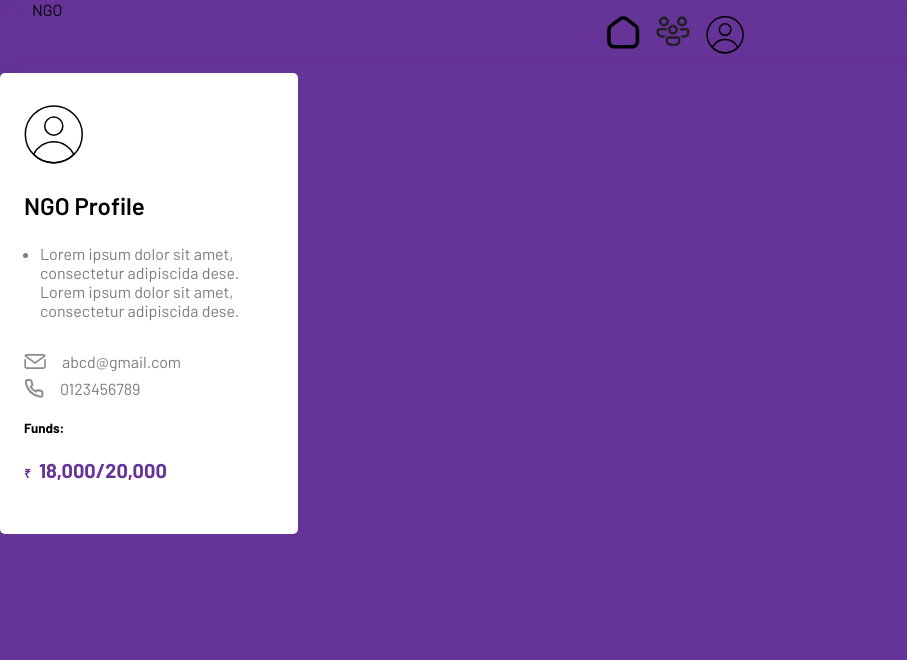
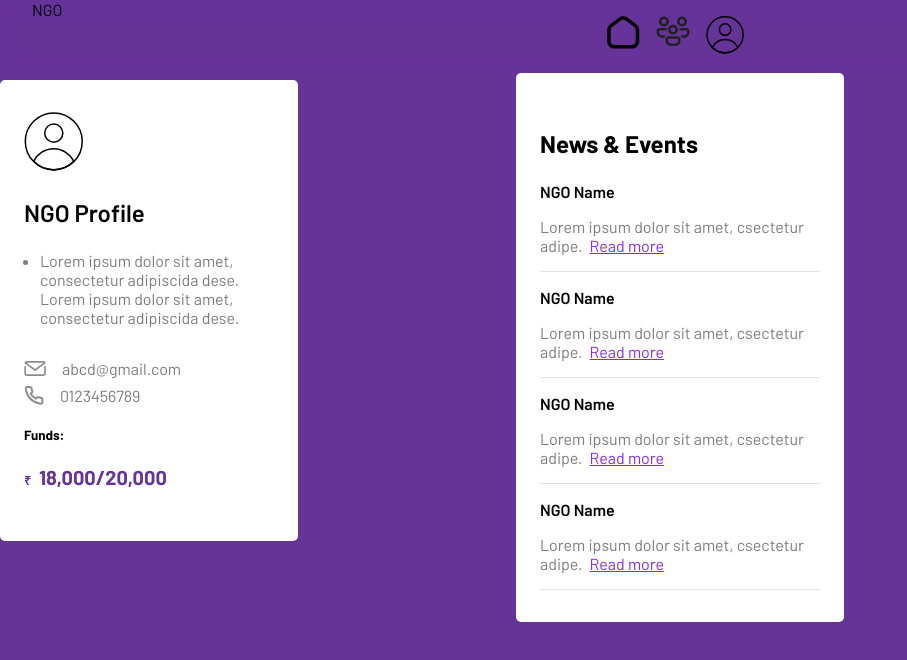
Before and after one commit to jash139/TRINIT_Techbusters_DEV_Frontend, a Nuxt app: page / in a window 1280 px wide. Shown: the top 660 px of the page, without its empty margins (0-907 px from the left). Built offline with nearby package versions, Linux system fonts and the light colour scheme.

Commit message:
Add HomePage and NewsEventsCard

```diff
--- /dev/null
+++ b/components/Home/HomePage.vue
@@ -0,0 +1,34 @@
+<template>
+  <div>
+    <the-nav-bar />
+    <div class="home-page">
+      <div class="profile-card">
+        <NGOProfileCard />
+      </div>
+      <div class="news-events-card">
+        <NewsEventsCard />
+      </div>
+    </div>
+  </div>
+</template>
+
+<script>
+import NGOProfileCard from "../ProfileCards/NGOProfileCard.vue";
+import TheNavBar from "../TheNavBar.vue";
+export default {
+  components: { TheNavBar, NGOProfileCard },
+};
+</script>
+
+<style scoped>
+.home-page {
+  display: grid;
+  grid-template-columns: auto auto auto;
+  max-width: 1300px;
+  margin: auto;
+}
+.profile-card {
+  position: sticky;
+  top: 10vh;
+}
+</style>
--- /dev/null
+++ b/components/NewsEventsCard/NewsEventsCard.vue
@@ -0,0 +1,67 @@
+<template>
+  <div class="news-events-card">
+    <h3 class="heading">News & Events</h3>
+    <div class="events">
+      <div class="event">
+        <p class="name">NGO Name</p>
+        <p class="news">
+          Lorem ipsum dolor sit amet, csectetur adipe.
+          <span class="read-more-btn">Read more</span>
+        </p>
+      </div>
+      <div class="event">
+        <p class="name">NGO Name</p>
+        <p class="news">
+          Lorem ipsum dolor sit amet, csectetur adipe.
+          <span class="read-more-btn">Read more</span>
+        </p>
+      </div>
+      <div class="event">
+        <p class="name">NGO Name</p>
+        <p class="news">
+          Lorem ipsum dolor sit amet, csectetur adipe.
+          <span class="read-more-btn">Read more</span>
+        </p>
+      </div>
+      <div class="event">
+        <p class="name">NGO Name</p>
+        <p class="news">
+          Lorem ipsum dolor sit amet, csectetur adipe.
+          <span class="read-more-btn">Read more</span>
+        </p>
+      </div>
+    </div>
+  </div>
+</template>
+
+<script>
+export default {};
+</script>
+
+<style scoped>
+.news-events-card {
+  background-color: white;
+  max-width: 280px;
+  padding: 2rem 1.5rem;
+  border-radius: 5px;
+}
+.heading {
+  font-size: 1.5rem;
+}
+.name {
+  font-size: 1rem;
+  font-weight: 600;
+}
+.news {
+  color: rgb(124, 124, 124);
+}
+.event {
+  border-bottom: 1px solid rgb(226, 226, 226);
+}
+.read-more-btn {
+  color: blueviolet;
+  cursor: pointer;
+  text-decoration: underline;
+  margin-left: 0.25rem;
+}
+</style>
--- a/pages/index.vue
+++ b/pages/index.vue
@@ -1,17 +1,12 @@
 <template>
   <div>
-    <TheNavbar />
-    <NGOProfileCard />
-    <!-- <PhilanthropistProfileCard /> -->
+    <home-page />
   </div>
 </template>
 
 <script>
-import NGOProfileCard from "~/components/ProfileCards/NGOProfileCard.vue";
-import PhilanthropistProfileCard from "~/components/ProfileCards/PhilanthropistProfileCard.vue";
-
 export default {
-  components: { PhilanthropistProfileCard, NGOProfileCard },
-  name: "IndexPage",
+  components: {},
+  name: "Home",
 };
 </script>
```
